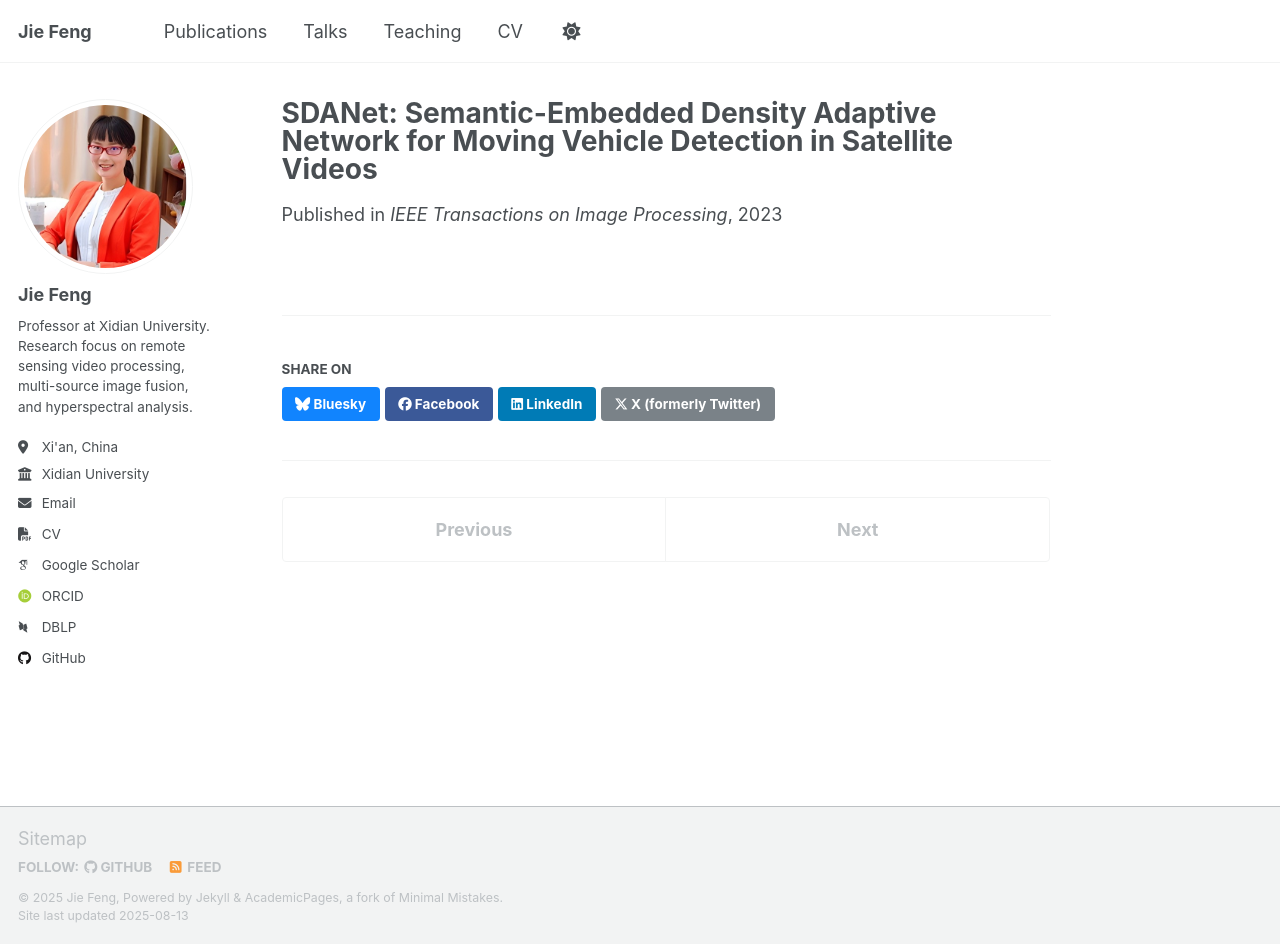
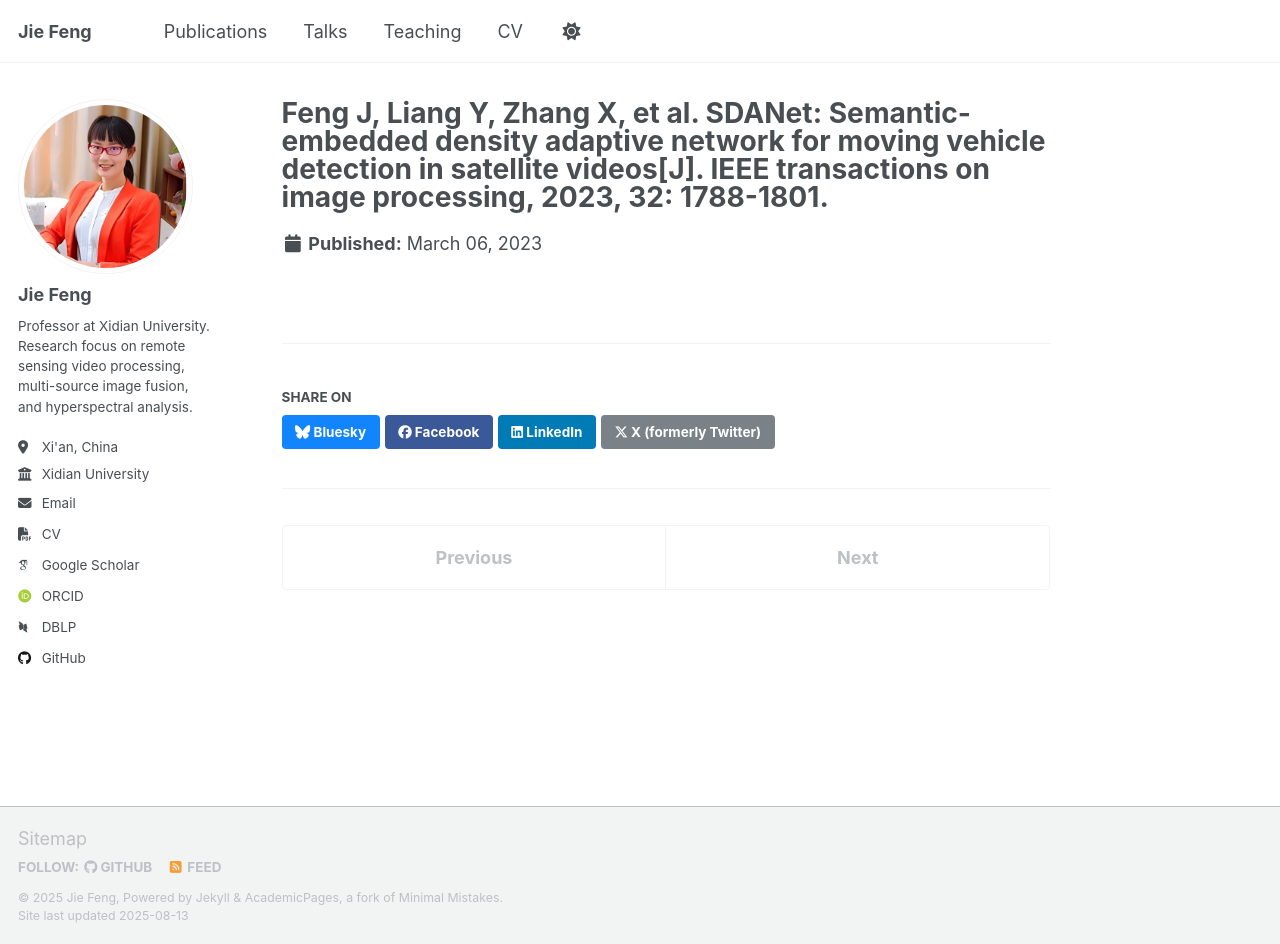
Before and after one commit to jiefeng0109/jiefeng0109.github.io, a Jekyll site: the page built from _publications/2023-03-06-paper-title-number-6.md, in a window 1280 px wide and 944 px high. Built offline with Jekyll 4.4.1, drawn with Linux system fonts in a browser that asks for light colours; some web fonts are replaced; a script that is not in the unit is left out.

Commit message:
Update 2023-03-06-paper-title-number-6.md

```diff
--- a/_publications/2023-03-06-paper-title-number-6.md
+++ b/_publications/2023-03-06-paper-title-number-6.md
@@ -1,8 +1,5 @@
 ---
-title: "SDANet: Semantic-Embedded Density Adaptive Network for Moving Vehicle Detection in Satellite Videos"
+title: "Feng J, Liang Y, Zhang X, et al. SDANet: Semantic-embedded density adaptive network for moving vehicle detection in satellite videos[J]. IEEE transactions on image processing, 2023, 32: 1788-1801."
 collection: publications
 category: manuscripts
-permalink: /publication/2023-03-06-paper-title-number-6
-date: 2023-03-06
-venue: 'IEEE Transactions on Image Processing'
 ---
```
